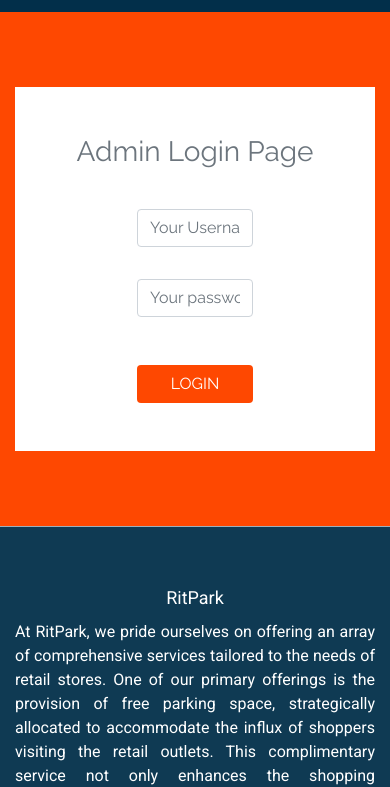
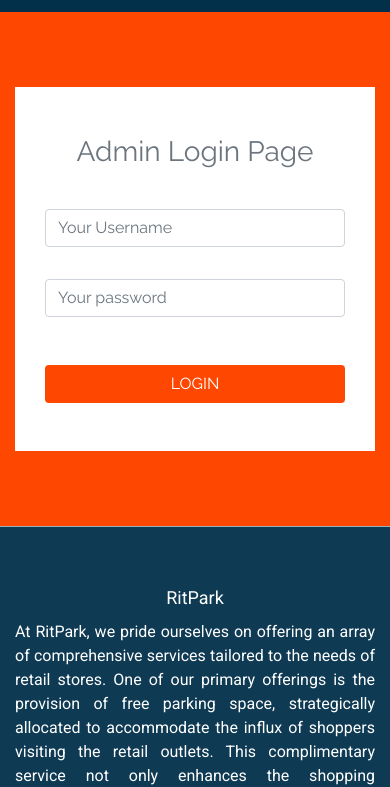
Before and after one commit to josephgreat/carparkbook, a plain HTML site: page login.html in a window 390 px wide. Shown: the part 58-845 px from the top of the page. Drawn offline with nearby package versions, Linux system fonts and the light colour scheme; files that its build step writes are made by us from their sources.

Commit message:
cleared design issues in login

```diff
--- a/login.html
+++ b/login.html
@@ -76,10 +76,10 @@
   <!-- feature section -->
   <section class="feature_section layout_padding">
     <div class="container">
-      <div class="find-section bg-white p-5">
+      <div class="find-section bg-white py-5 px-md-5">
         <h3 class="text-muted">Admin Login Page</h3>
-        <div class="  mx-auto">
-          <div class="col-8 col-lg-6 mx-auto">
+        <div class="   mx-auto">
+          <div class="col-12 col-md-6 mx-auto">
             <form id="admin_form">
               <div class=" form">
                 <div class="col-sm-12">
```
